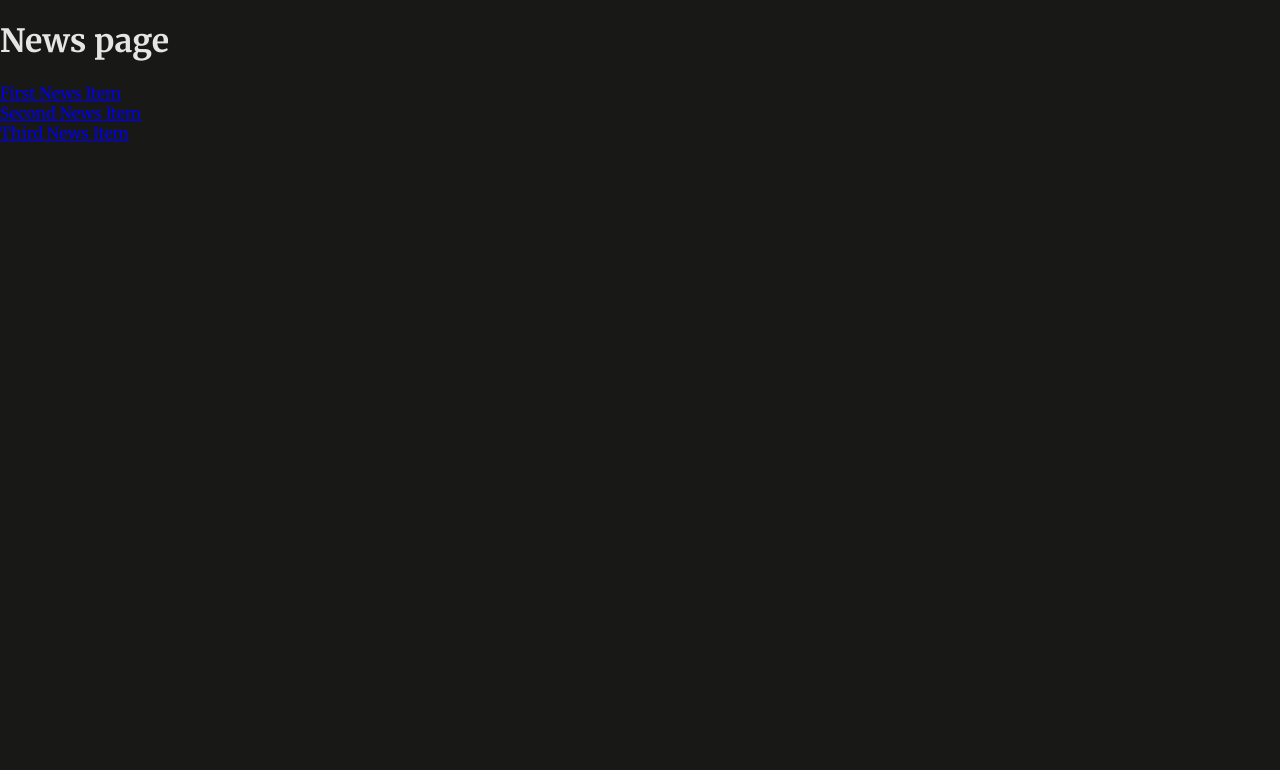
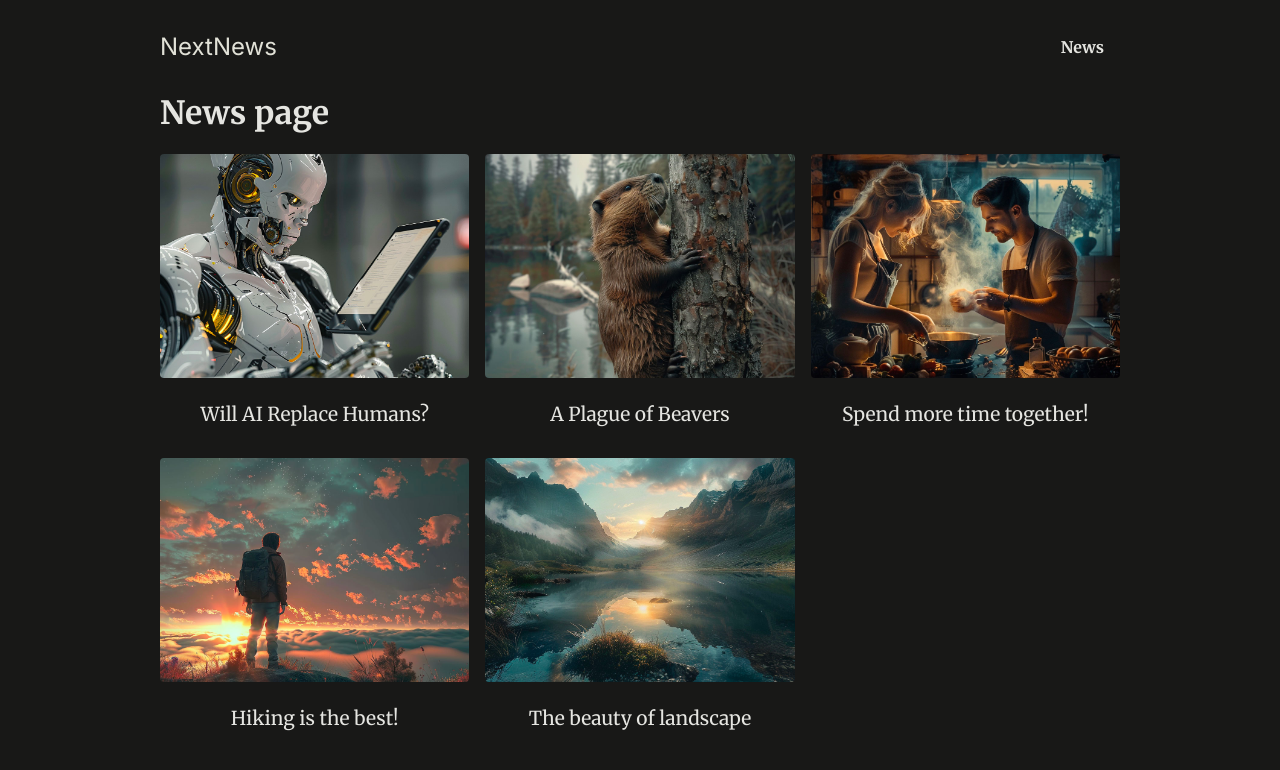
Before and after one commit to surendra-yalakala/nextjspagingrouting, a Next.js app: page /news in a window 1280 px wide. Shown: the top 770 px of the page. Built offline with nearby package versions, Linux system fonts and the light colour scheme.

Commit message:
main header and dummy data added

```diff
--- a/app/layout.js
+++ b/app/layout.js
@@ -1,14 +1,20 @@
-import './globals.css';
+import MainHeader from "@/components/main-header";
+import "./globals.css";
 
 export const metadata = {
-  title: 'Next.js Page Routing & Rendering',
-  description: 'Learn how to route to different pages.',
-}
+  title: "Next.js Page Routing & Rendering",
+  description: "Learn how to route to different pages.",
+};
 
 export default function RootLayout({ children }) {
- return (
+  return (
     <html lang="en">
-      <body>{children}</body>
+      <body>
+        <div id="page">
+          <MainHeader />
+          {children}
+        </div>
+      </body>
     </html>
-  )
+  );
 }
--- a/app/news/page.js
+++ b/app/news/page.js
@@ -1,11 +1,13 @@
 import Link from "next/link";
+
+import { DUMMY_NEWS } from "@/dummy-news";
 
 export default function NewsPage() {
   return (
     <>
       <h1>News page</h1>
-      <ul>
-        <li>
+      <ul className="news-list">
+        {/* <li>
           <Link href="/news/first-news">First News Item</Link>
         </li>
         <li>
@@ -13,7 +15,18 @@
         </li>
         <li>
           <Link href="/news/third-news">Third News Item</Link>
-        </li>
+        </li> */}
+        {DUMMY_NEWS.map((newsItem) => (
+          <li key={newsItem.id}>
+            <Link href={`/news/${newsItem.slug}`}>
+              <img
+                src={`/images/news/${newsItem.image}`}
+                alt={newsItem.title}
+              />
+              <span>{newsItem.title}</span>
+            </Link>
+          </li>
+        ))}
       </ul>
     </>
   );
--- /dev/null
+++ b/components/main-header.js
@@ -0,0 +1,18 @@
+import Link from "next/link";
+
+export default function MainHeader() {
+  return (
+    <header id="main-header">
+      <div id="logo">
+        <Link href="/">NextNews</Link>
+      </div>
+      <nav>
+        <ul>
+          <li>
+            <Link href="/news">News</Link>
+          </li>
+        </ul>
+      </nav>
+    </header>
+  );
+}
--- /dev/null
+++ b/dummy-news.js
@@ -0,0 +1,47 @@
+export const DUMMY_NEWS = [
+  {
+    id: "n1",
+    slug: "will-ai-replace-humans",
+    title: "Will AI Replace Humans?",
+    image: "ai-robot.jpg",
+    date: "2021-07-01",
+    content:
+      "Since late 2022 AI is on the rise and therefore many people worry whether AI will replace humans. The answer is not that simple. AI is a tool that can be used to automate tasks, but it can also be used to augment human capabilities. The future is not set in stone, but it is clear that AI will play a big role in the future. The question is how we will use it.",
+  },
+  {
+    id: "n2",
+    slug: "beaver-plague",
+    title: "A Plague of Beavers",
+    image: "beaver.jpg",
+    date: "2022-05-01",
+    content:
+      "Beavers are taking over the world. They are building dams everywhere and flooding entire cities. What can we do to stop them?",
+  },
+  {
+    id: "n3",
+    slug: "couple-cooking",
+    title: "Spend more time together!",
+    image: "couple-cooking.jpg",
+    date: "2024-03-01",
+    content:
+      "Cooking together is a great way to spend more time with your partner. It is fun and you get to eat something delicious afterwards. What are you waiting for? Get cooking!",
+  },
+  {
+    id: "n4",
+    slug: "hiking",
+    title: "Hiking is the best!",
+    image: "hiking.jpg",
+    date: "2024-01-01",
+    content:
+      "Hiking is a great way to get some exercise and enjoy the great outdoors. It is also a great way to clear your mind and reduce stress. So what are you waiting for? Get out there and start hiking!",
+  },
+  {
+    id: "n5",
+    slug: "landscape",
+    title: "The beauty of landscape",
+    image: "landscape.jpg",
+    date: "2022-07-01",
+    content:
+      "Landscape photography is a great way to capture the beauty of nature. It is also a great way to get outside and enjoy the great outdoors. So what are you waiting for? Get out there and start taking some pictures!",
+  },
+];
```
Also changed, not shown: app/news/[id]/page.js (deleted, +0 -9 lines), app/news/[slug]/page.js (added, +18 -0 lines).
